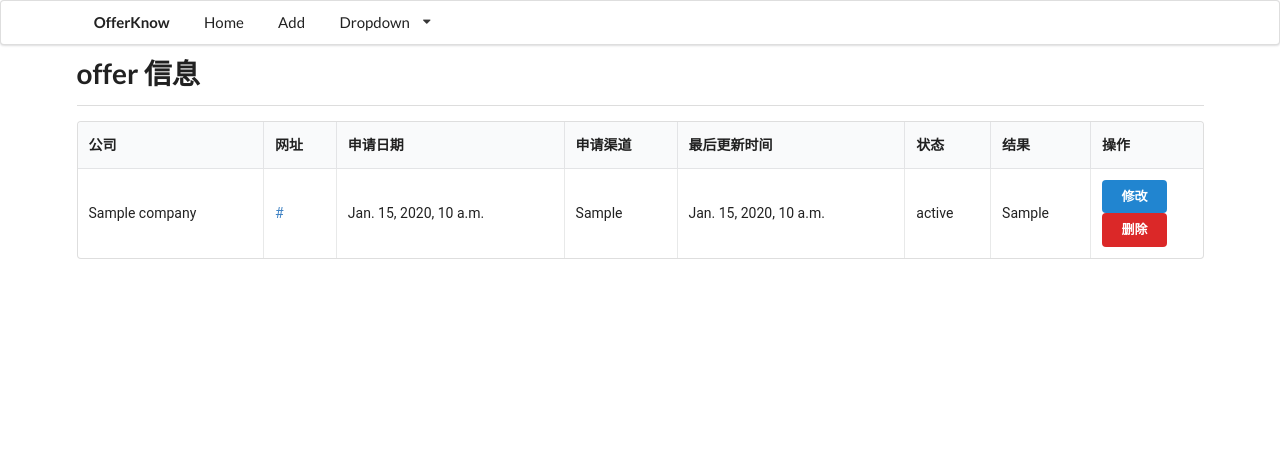
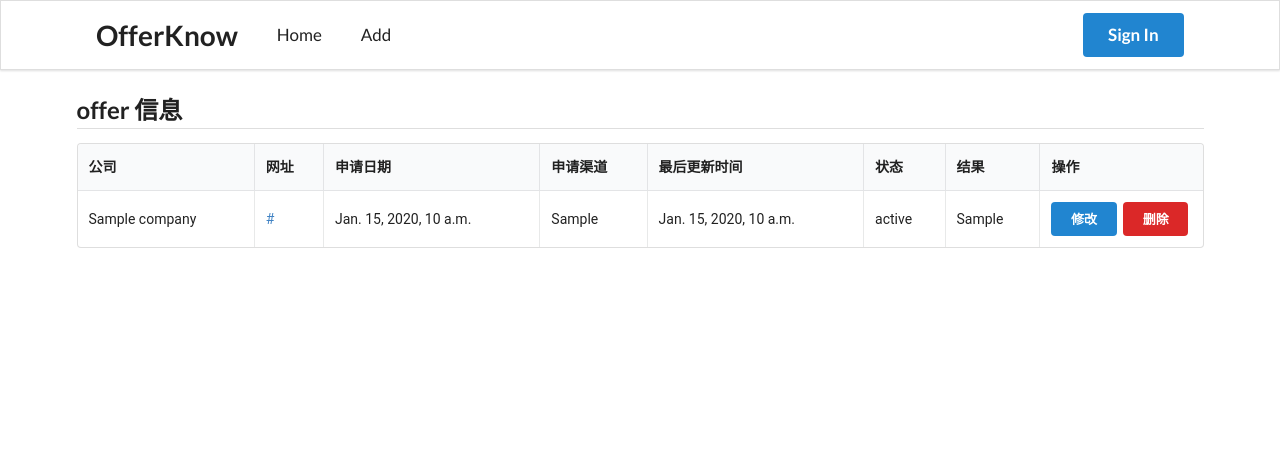
Before and after one commit to luffylg/offerknow, a Django app: template templates/offer/index.html in a window 1280 px wide. Shown: the top 458 px of the page. Before the commit the page ends 259 px from the top, so only its background shows below. Run offline with Django 3.2, Linux system fonts and the light colour scheme; the template is opened without the code that fills it: most values are stand-ins (such as "Sample title", 1, 10 or a date in 2020); some libraries are stand-ins or nearby versions.

Commit message:
改写前端，换用semantic ui

```diff
--- a/static/offer/css/offer.css
+++ b/static/offer/css/offer.css
@@ -1,5 +1,9 @@
 body {
     font-family: "Roboto", Verdana, Arial, sans-serif;
+}
+
+.main.container {
+    margin-top: 7em;
 }
 
 .table tbody tr td {
@@ -9,3 +13,7 @@ body {
 .table tbody tr td:nth-last-child(1) {
     width: 10%;
 }
+
+.ui.selection.dropdown {
+    min-width: 100%;
+}
--- a/templates/base.html
+++ b/templates/base.html
@@ -14,33 +14,20 @@
     <link href="https://cdn.bootcss.com/semantic-ui/2.2.13/semantic.css" rel="stylesheet">
     <link href="{% static 'offer/css/offer.css' %}" rel="stylesheet">
     <link href="https://cdn.bootcss.com/bootstrap-datepicker/1.7.1/css/bootstrap-datepicker.css" rel="stylesheet">
+    <link href="https://cdn.bootcss.com/semantic-ui-calendar/0.0.8/calendar.css" rel="stylesheet">
     <!--JS-->
     <script src="https://cdn.bootcss.com/jquery/3.2.1/jquery.js"></script>
     <script src="https://cdn.bootcss.com/semantic-ui/2.2.13/semantic.js"></script>
+    <script src="https://cdn.bootcss.com/semantic-ui-calendar/0.0.8/calendar.js"></script>
 </head>
 <body>
-<div class="ui large borderless menu">
+<div class="ui huge fixed borderless menu">
     <div class="ui container">
-        <a class="header item" href="/">OfferKnow</a>
+        <a class="header huge item" href="/"><h1>OfferKnow</h1></a>
         <a class="item" href="/">Home</a>
         <a class="item" href="{% url 'offer:add_offer' %}">Add</a>
-        <div class="ui simple dropdown item">
-            Dropdown
-            <i class="dropdown icon"></i>
-            <div class="menu">
-                <a class="item" href="#">Link Item</a><a class="item" href="#">Link Item</a>
-                <div class="divider"></div>
-                <div class="header">
-                    Header Item
-                </div>
-                <div class="item">
-                    <i class="dropdown icon"></i>Sub Menu
-                    <div class="menu">
-                        <a class="item" href="#">Link Item</a><a class="item" href="#">Link Item</a>
-                    </div>
-                </div>
-                <a class="item" href="#">Link Item</a>
-            </div>
+        <div class="right menu item">
+            <a class="ui primary button" href="/">Sign In</a>
         </div>
     </div>
 </div>
--- a/templates/offer/index.html
+++ b/templates/offer/index.html
@@ -7,10 +7,9 @@
 
 {% block body %}
     <div class="ui main container">
-        <h1 class="ui header">offer 信息</h1>
-        <div class="ui divider"></div>
+        <h2 class="ui dividing header">offer 信息</h2>
         {% if application_list %}
-            <table class="ui celled table">
+            <table class="ui celled single line striped table">
                 <thead>
                 <tr>
                     <th>公司</th>
@@ -38,7 +37,7 @@
                                     onclick="location.href='{% url 'offer:edit_offer' application.id %}';">
                                 修改
                             </button>
-                            <form id="form-offer" method="post" style="display: inline;"
+                            <form id="form-delete-offer" method="post" style="display: inline;"
                                   action="{% url 'offer:delete_offer' application.id %}">
                                 {% csrf_token %}
                                 <button class="ui red small button" id="delete-btn">删除</button>
```
Also changed, not shown: offer/forms.py (+6 -4 lines), static/offer/js/offer.js (+17 -8 lines), templates/offer/add_offer.html (+4 -28 lines), templates/offer/edit_offer.html (+5 -27 lines), templates/offer/offerform.html (added, +44 -0 lines).
